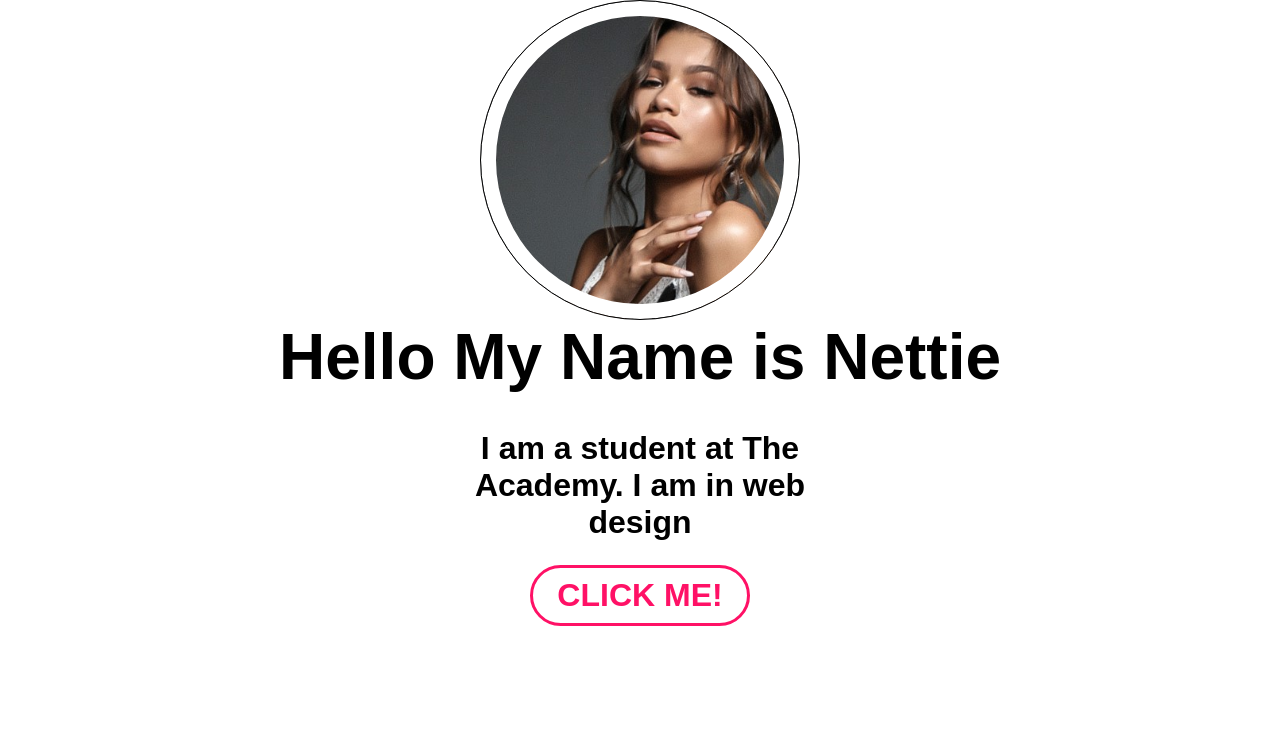
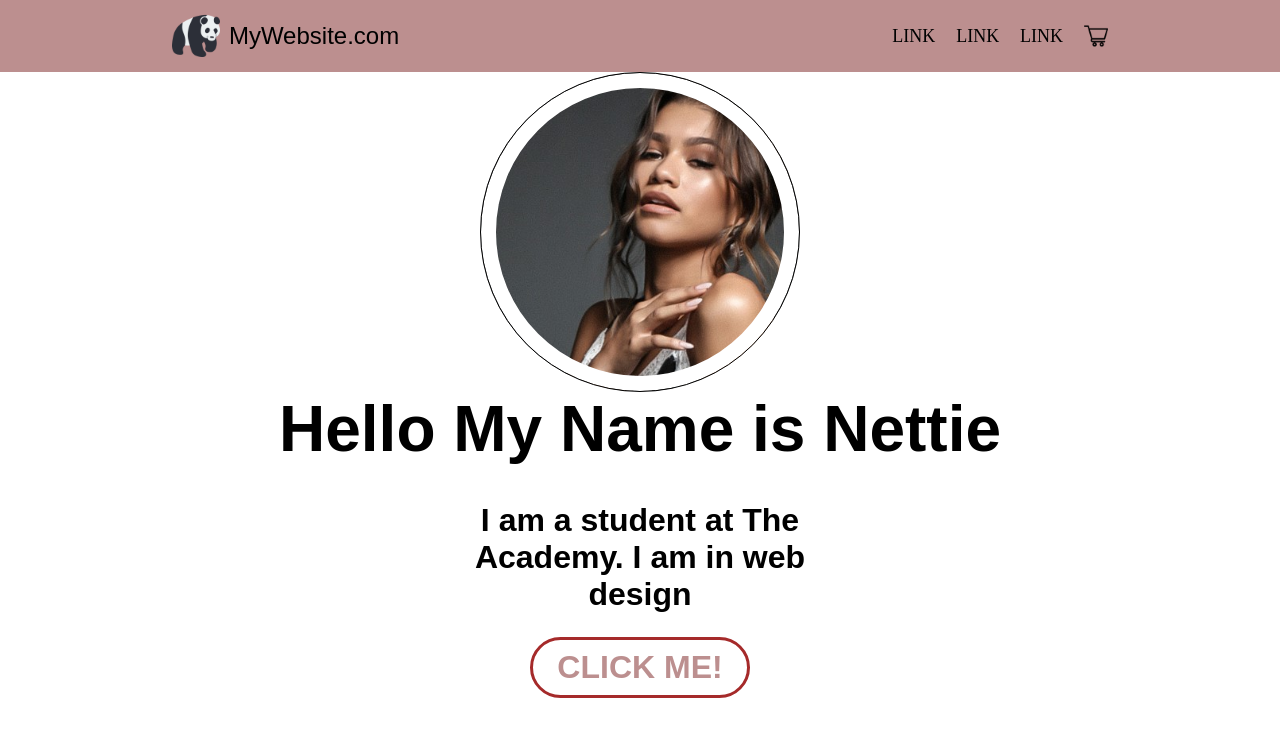
Before and after one commit to nettielenore/My-First-Website, a plain HTML site: page index.html in a window 1280 px wide. Drawn offline with Linux system fonts and the light colour scheme.

Commit message:
Navigation
Navigation

```diff
--- a/index.html
+++ b/index.html
@@ -9,12 +9,32 @@
         <link rel="stylesheet" href="style.css">
     </head>
     <body>
+
+            <header>
+                <div>
+                    <a href="a">
+                        <img src="/image/panda-bear.png"/>
+                        <strong>MyWebsite.com</strong>
+                    </a>
+                    <nav>
+                        <a href="a">Link</a>
+                        <a href="a">Link</a>
+                        <a href="a">Link</a>
+                        <a href="a" class="cart">
+                            <img src="image/shopping-cart.png"/>
+                        </a>
+                    </nav>
+                </div>
+            </header>
+
+
         <div class="about-me">
             <div class="photo" style="background-image:url(image/image2.jpeg)"></div>
             <h1> Hello My Name is Nettie</h1>
             <p> I am a student at The Academy. I am in web design </p>
             <a Href="#" Class="button">Click Me!</a>
+
         </div>
 
     </body>
-</html>
+    </html>
--- a/style.css
+++ b/style.css
@@ -7,7 +7,60 @@
 body{
     text-align: center;
     font-family: 'Yaldevi', sans-serif;
+    }
+
+header {
+    background-color: rosybrown;
+    overflow: auto;
 }
+header > div {
+    max-width: 960px;
+    margin: 0 auto;
+}
+header > div > a {
+    float: left;
+    padding: 12px;
+    text-decoration: none;
+    color: #000;
+}
+header > div > a:hover {
+   color: #fff
+}
+header > div > a > img {
+    width: 48px;
+    vertical-align: middle;
+}
+header > div > a > strong {
+    font: 400 24px/48px arial;
+    vertical-align: middle;
+}
+header > div > nav {
+  float: right;
+    padding: 12px;
+}
+header > div > nav > a {
+    display: inline-block;
+    margin: 0 0 0 12px;
+    text-decoration: none;
+    color: #000;
+    text-transform: uppercase;
+    font: 400 18px/48px araial;
+    vertical-align: middle;
+}
+header > div > nav > a:hover {
+    color: #fff;
+}
+header > div > nav > a.cart {
+
+}
+header > div > nav > a.cart > img {
+    width: 24px;
+    vertical-align: middle;
+}
+
+
+
+
 .about-me{
 
 }
@@ -43,18 +96,18 @@ body{
 
     background: #fff;
     text-decoration: none;
-    color: #f16;
+    color: rosybrown;
     padding: 9px 24px;
     border-radius: 96px;
     text-transform: uppercase;
-    border: 3px solid #f16;
+    border: 3px solid brown;
     transition: all .3s ease-in 0s;
 
     font-family: 'Yaldevi', sans-serif;
 
 }
 a.button:hover{
-    background: #f16;
+    background: #BC8F8F;
     color: #fff;
 
     top: -12px;
```
Also changed, not shown: image/panda-bear.png (added), image/shopping-cart.png (added).
